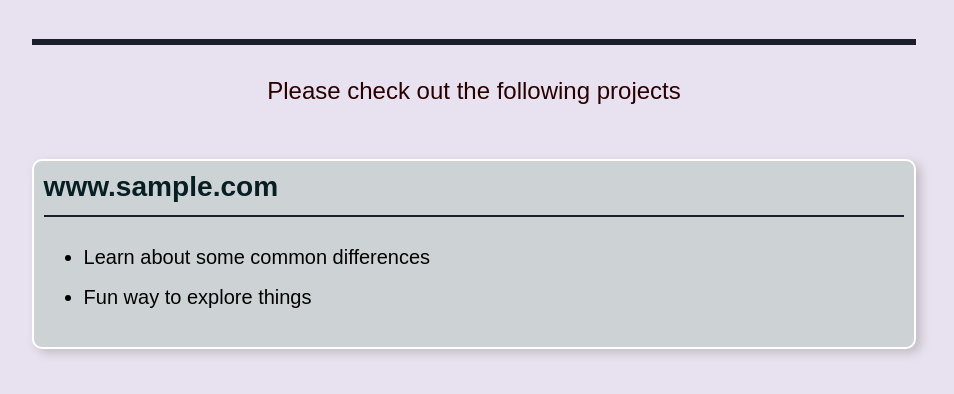
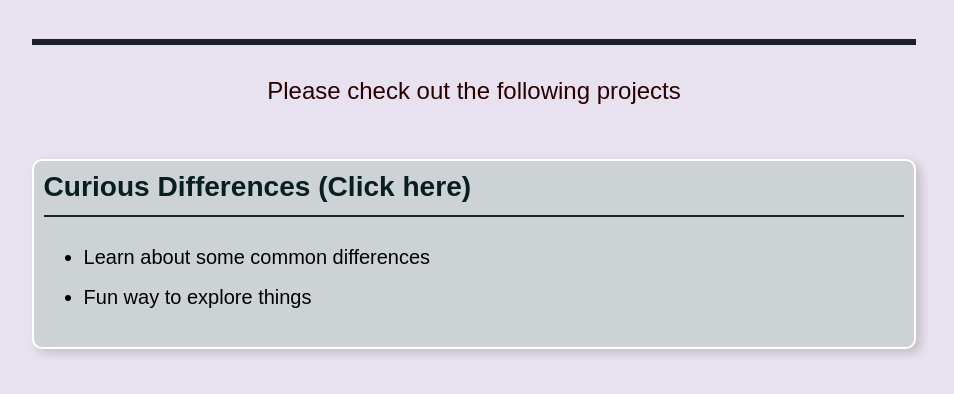
Before and after one commit to dhruvchokkar/dhruvchokkar.github.io, a plain HTML site: page index.html in a window 1280 px wide. Shown: the part 188-582 px from the top of the page, without its empty margins (166-1120 px from the left). Drawn offline with Linux system fonts and the light colour scheme.

Commit message:
Update index.html

```diff
--- a/index.html
+++ b/index.html
@@ -14,7 +14,7 @@
                <p> Please check out the following projects </p>
                <div class="project-links">
                     <div class="project">
-                         <h3> <a href="differences/"> www.sample.com </a> </h3>
+                         <h3> <a href="differences/"> Curious Differences (Click here) </a> </h3>
                          <hr>
                          <ul>
                               <li> Learn about some common differences </li>
```
